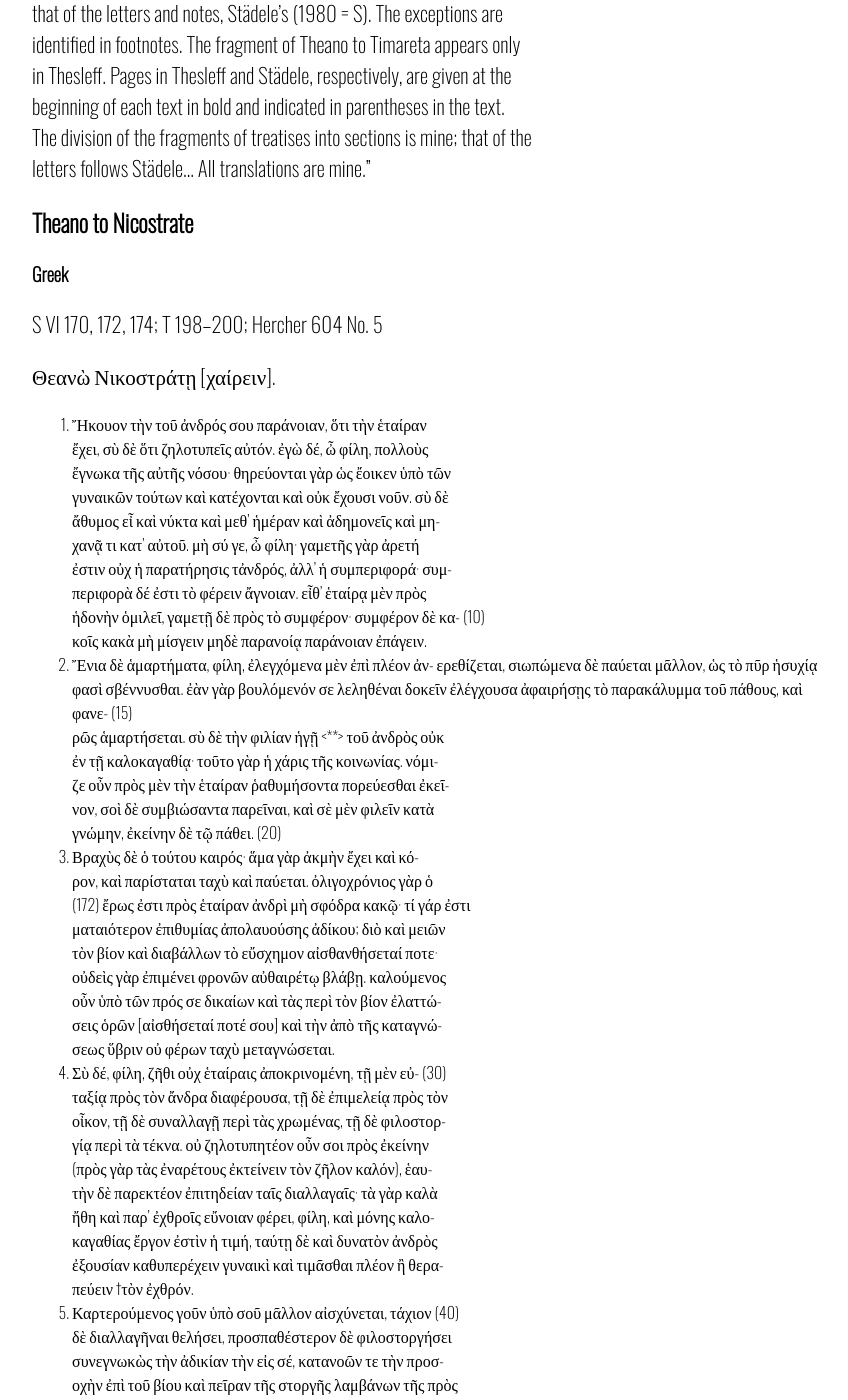
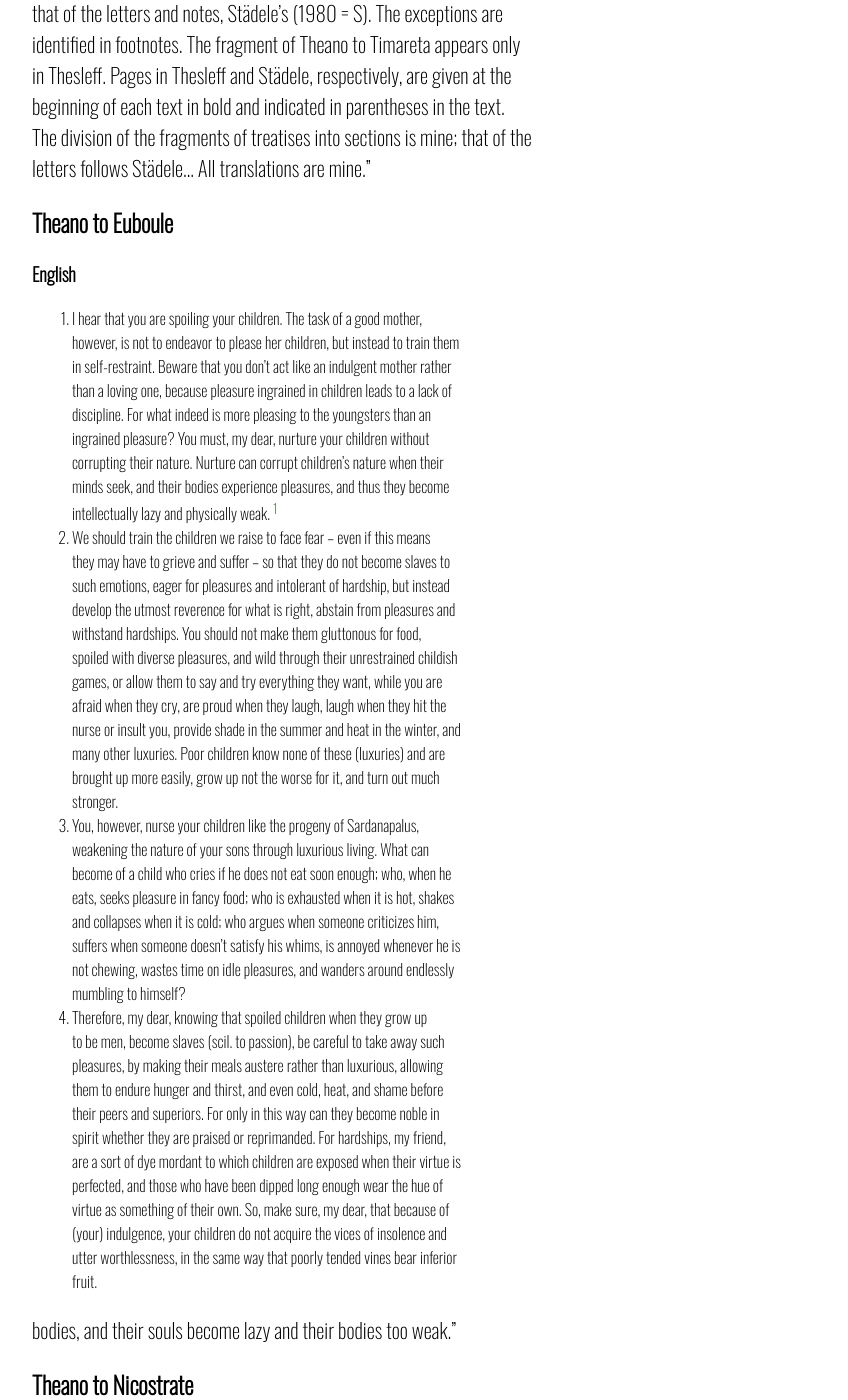
Before and after one commit to smaya-a/pythagorean, a Jekyll site: the page built from index.markdown, in a window 1280 px wide and 1400 px high, scrolled down 1194 px. Shown: the whole window, without its empty margins (208-1056 px from the left). Built offline with Jekyll 4.4.1, drawn with Linux system fonts in a browser that asks for light colours; some of the changed text lies outside the part shown.

Commit message:
Update index eubole.markdown

```diff
--- a/index.markdown
+++ b/index.markdown
@@ -29,6 +29,56 @@ in Thesleff. Pages in Thesleff and Städele, respectively, are given at the
 beginning of each text in bold and indicated in parentheses in the text.
 The division of the fragments of treatises into sections is mine; that of the
 letters follows Städele... All translations are mine."
+
+## Theano to Euboule
+### English
+
+
+1. I hear that you are spoiling your children. The task of a good mother,
+however, is not to endeavor to please her children, but instead to train them
+in self-restraint. Beware that you don’t act like an indulgent mother rather
+than a loving one, because pleasure ingrained in children leads to a lack of
+discipline. For what indeed is more pleasing to the youngsters than an
+ingrained pleasure? You must, my dear, nurture your children without
+corrupting their nature. Nurture can corrupt children’s nature when their
+minds seek, and their bodies experience pleasures, and thus they become
+intellectually lazy and physically weak. [^10]
+2. We should train the children we raise to face fear – even if this means
+they may have to grieve and suffer – so that they do not become slaves to
+such emotions, eager for pleasures and intolerant of hardship, but instead
+develop the utmost reverence for what is right, abstain from pleasures and
+withstand hardships. You should not make them gluttonous for food,
+spoiled with diverse pleasures, and wild through their unrestrained childish
+games, or allow them to say and try everything they want, while you are
+afraid when they cry, are proud when they laugh, laugh when they hit the
+nurse or insult you, provide shade in the summer and heat in the winter, and
+many other luxuries. Poor children know none of these (luxuries) and are
+brought up more easily, grow up not the worse for it, and turn out much
+stronger.
+3. You, however, nurse your children like the progeny of Sardanapalus,
+weakening the nature of your sons through luxurious living. What can
+become of a child who cries if he does not eat soon enough; who, when he
+eats, seeks pleasure in fancy food; who is exhausted when it is hot, shakes
+and collapses when it is cold; who argues when someone criticizes him,
+suffers when someone doesn’t satisfy his whims, is annoyed whenever he is
+not chewing, wastes time on idle pleasures, and wanders around endlessly
+mumbling to himself?
+4. Therefore, my dear, knowing that spoiled children when they grow up
+to be men, become slaves (scil. to passion), be careful to take away such
+pleasures, by making their meals austere rather than luxurious, allowing
+them to endure hunger and thirst, and even cold, heat, and shame before
+their peers and superiors. For only in this way can they become noble in
+spirit whether they are praised or reprimanded. For hardships, my friend,
+are a sort of dye mordant to which children are exposed when their virtue is
+perfected, and those who have been dipped long enough wear the hue of
+virtue as something of their own. So, make sure, my dear, that because of
+(your) indulgence, your children do not acquire the vices of insolence and
+utter worthlessness, in the same way that poorly tended vines bear inferior
+fruit.
+
+[^10]: Literally: “they become pleasure-seeking in their souls, pleasure-loving in their
+bodies, and their souls become lazy and their bodies too weak.”
+
 
 ## Theano to Nicostrate
 ### Greek
```
